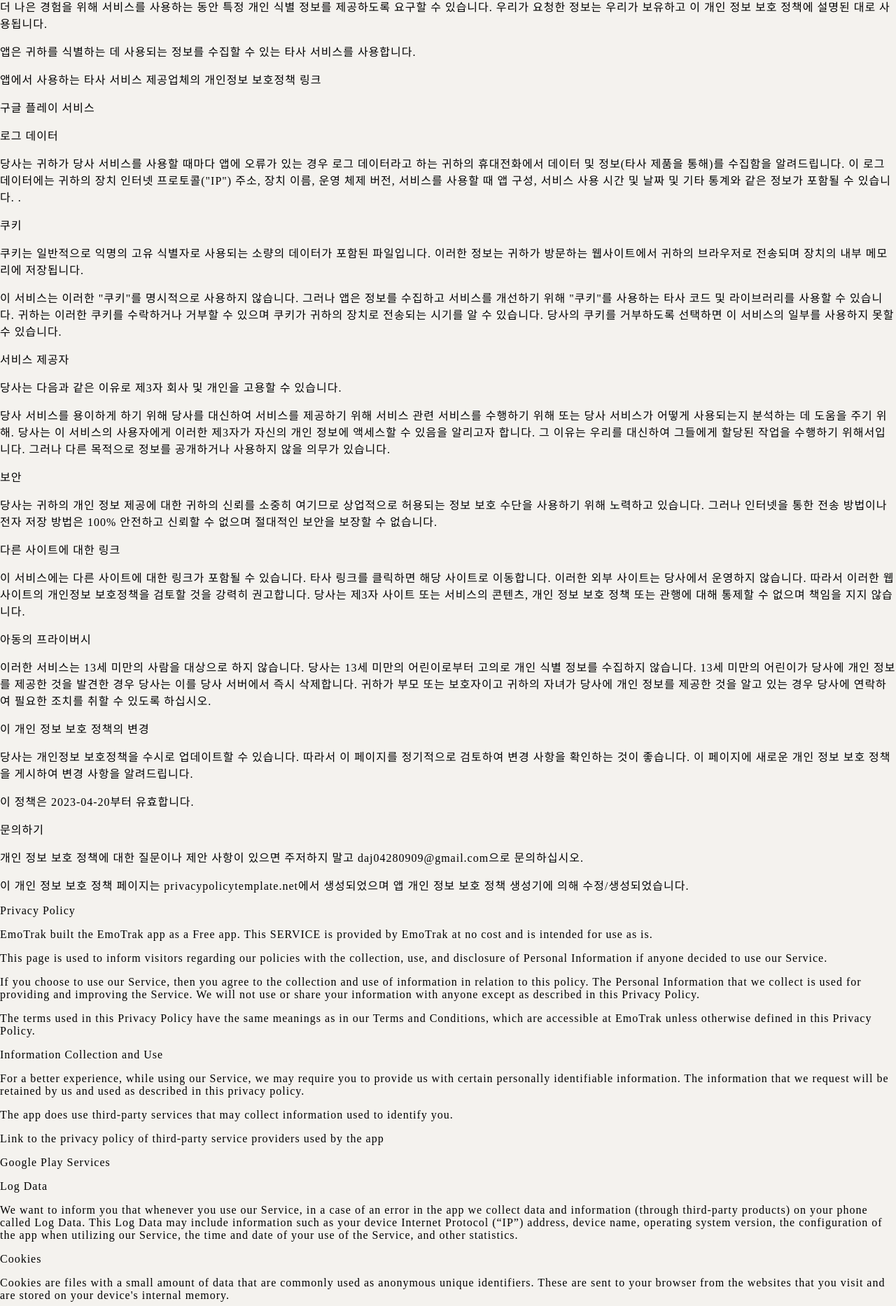
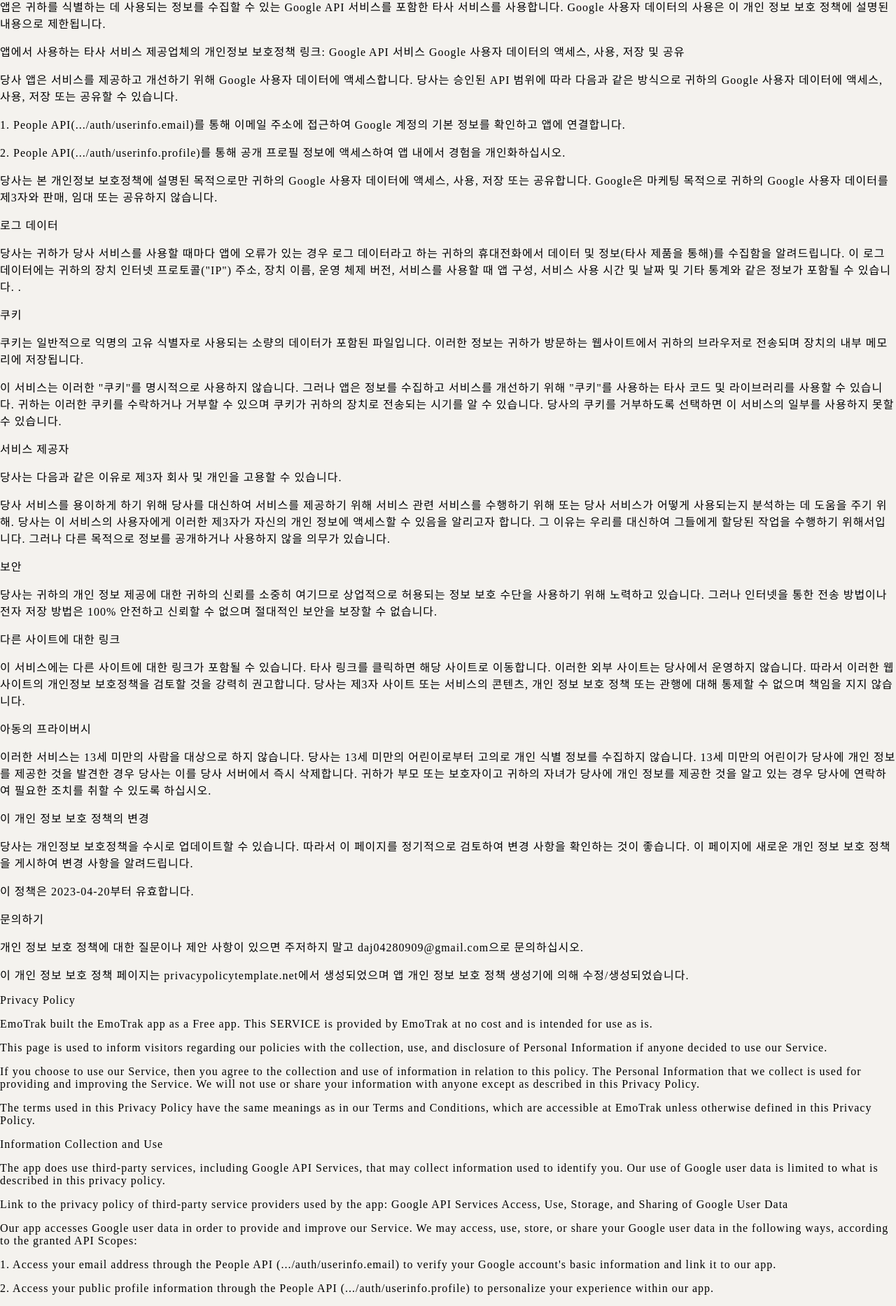
Before and after one commit to EmoTrak/EmoTrak-FrontEnd, a React (Create React App) app: page /privacy-policy in a window 1280 px wide. Shown: the part 397-2264 px from the top of the page at 70% size. Built offline with nearby package versions, Linux system fonts and the light colour scheme; no server answers; a web font is replaced by a local one.

Commit message:
docs: 개인정보 처리방침 수정 #265

```diff
--- a/src/pages/PrivacyPolicy.tsx
+++ b/src/pages/PrivacyPolicy.tsx
@@ -33,19 +33,39 @@
         <p>정보 수집 및 사용</p>
 
         <p>
-          더 나은 경험을 위해 서비스를 사용하는 동안 특정 개인 식별 정보를
-          제공하도록 요구할 수 있습니다. 우리가 요청한 정보는 우리가 보유하고 이
-          개인 정보 보호 정책에 설명된 대로 사용됩니다.
+          앱은 귀하를 식별하는 데 사용되는 정보를 수집할 수 있는 Google API
+          서비스를 포함한 타사 서비스를 사용합니다. Google 사용자 데이터의
+          사용은 이 개인 정보 보호 정책에 설명된 내용으로 제한됩니다.
         </p>
 
         <p>
-          앱은 귀하를 식별하는 데 사용되는 정보를 수집할 수 있는 타사 서비스를
-          사용합니다.
+          앱에서 사용하는 타사 서비스 제공업체의 개인정보 보호정책 링크: Google
+          API 서비스 Google 사용자 데이터의 액세스, 사용, 저장 및 공유
         </p>
 
-        <p>앱에서 사용하는 타사 서비스 제공업체의 개인정보 보호정책 링크</p>
+        <p>
+          당사 앱은 서비스를 제공하고 개선하기 위해 Google 사용자 데이터에
+          액세스합니다. 당사는 승인된 API 범위에 따라 다음과 같은 방식으로
+          귀하의 Google 사용자 데이터에 액세스, 사용, 저장 또는 공유할 수
+          있습니다.
+        </p>
 
-        <p>구글 플레이 서비스</p>
+        <p>
+          1. People API(.../auth/userinfo.email)를 통해 이메일 주소에 접근하여
+          Google 계정의 기본 정보를 확인하고 앱에 연결합니다.
+        </p>
+
+        <p>
+          2. People API(.../auth/userinfo.profile)를 통해 공개 프로필 정보에
+          액세스하여 앱 내에서 경험을 개인화하십시오.
+        </p>
+        <p>
+          당사는 본 개인정보 보호정책에 설명된 목적으로만 귀하의 Google 사용자
+          데이터에 액세스, 사용, 저장 또는 공유합니다. Google은 마케팅 목적으로
+          귀하의 Google 사용자 데이터를 제3자와 판매, 임대 또는 공유하지
+          않습니다.
+        </p>
+
         <p>로그 데이터</p>
 
         <p>
@@ -93,7 +113,6 @@
         <p>보안</p>
 
         <p>
-          {" "}
           당사는 귀하의 개인 정보 제공에 대한 귀하의 신뢰를 소중히 여기므로
           상업적으로 허용되는 정보 보호 수단을 사용하기 위해 노력하고 있습니다.
           그러나 인터넷을 통한 전송 방법이나 전자 저장 방법은 100% 안전하고
@@ -160,20 +179,36 @@
         </p>
         <p>Information Collection and Use</p>
         <p>
-          For a better experience, while using our Service, we may require you
-          to provide us with certain personally identifiable information. The
-          information that we request will be retained by us and used as
-          described in this privacy policy.
-        </p>
-        <p>
-          The app does use third-party services that may collect information
-          used to identify you.
+          The app does use third-party services, including Google API Services,
+          that may collect information used to identify you. Our use of Google
+          user data is limited to what is described in this privacy policy.
         </p>
         <p>
           Link to the privacy policy of third-party service providers used by
-          the app
+          the app: Google API Services Access, Use, Storage, and Sharing of
+          Google User Data
         </p>
-        <p>Google Play Services</p>
+        <p>
+          Our app accesses Google user data in order to provide and improve our
+          Service. We may access, use, store, or share your Google user data in
+          the following ways, according to the granted API Scopes:
+        </p>
+        <p>
+          1. Access your email address through the People API
+          (.../auth/userinfo.email) to verify your Google account's basic
+          information and link it to our app.
+        </p>
+        <p>
+          2. Access your public profile information through the People API
+          (.../auth/userinfo.profile) to personalize your experience within our
+          app.
+        </p>
+        <p>
+          We only access, use, store, or share your Google user data for the
+          purposes described in this privacy policy. We do not sell, rent, or
+          otherwise share your Google user data with third parties for marketing
+          purposes.
+        </p>
         <p>Log Data</p>
         <p>
           We want to inform you that whenever you use our Service, in a case of
@@ -221,7 +256,6 @@
           method of electronic storage is 100% secure and reliable, and we
           cannot guarantee its absolute security.
         </p>
-
         <p>Links to Other Sites</p>
         <p>
           This Service may contain links to other sites. If you click on a
```
